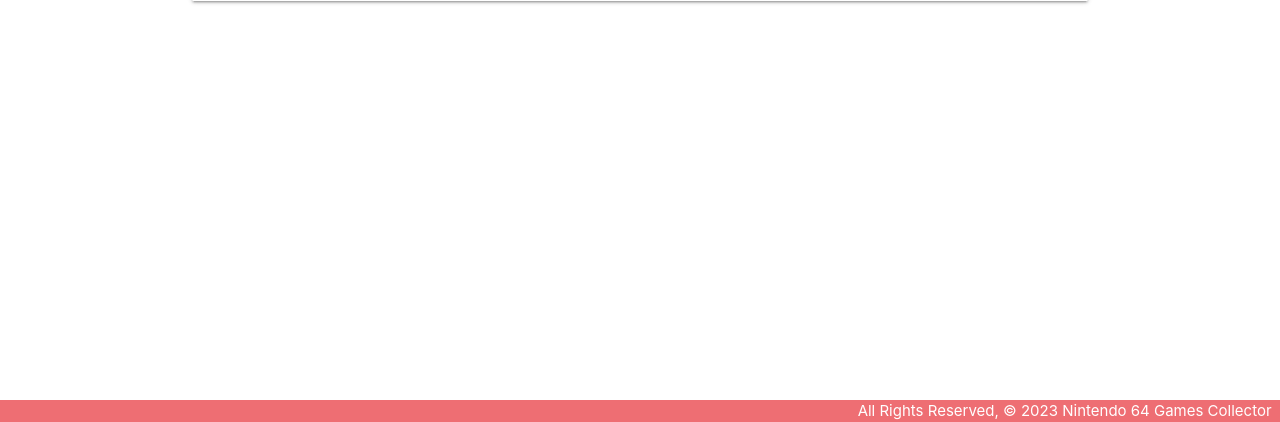
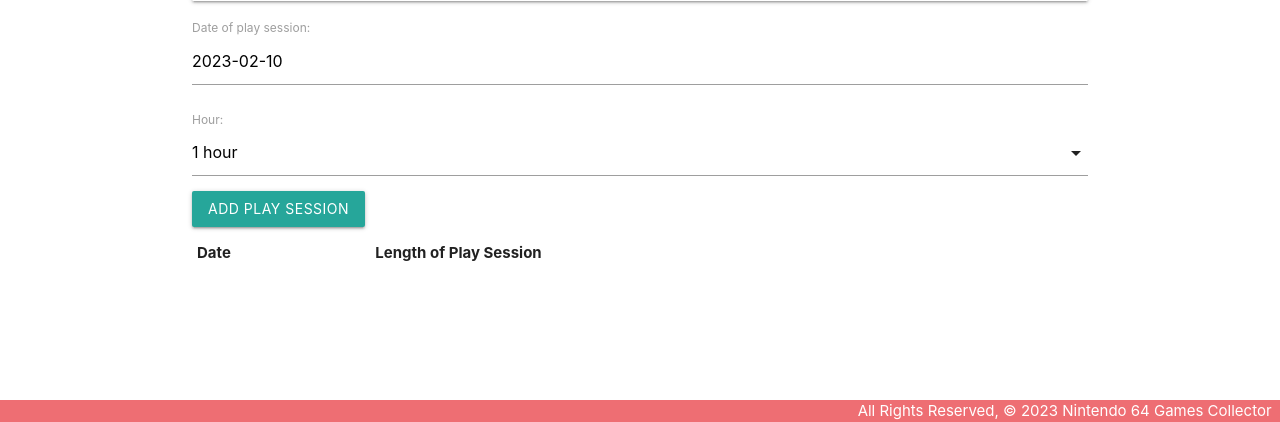
Before and after one commit to andrewtheo9/n64-game-collector, a Django app: template main_app/templates/n64games/detail.html in a window 1280 px wide. Shown: the part 378-800 px from the top of the page. Run offline with Django 4.2, Linux system fonts and the light colour scheme; the template is opened without the code that fills it: values that come from a table or form of the project are taken from there, others are empty.

Commit message:
part 4 done default styling

```diff
--- a/main_app/admin.py
+++ b/main_app/admin.py
@@ -1,6 +1,7 @@
 from django.contrib import admin
-from .models import N64game
+from .models import N64game, Session
 
 # Register your models here.
 
 admin.site.register(N64game)
+admin.site.register(Session)
--- /dev/null
+++ b/main_app/forms.py
@@ -0,0 +1,7 @@
+from django.forms import ModelForm
+from .models import Session
+
+class SessionForm(ModelForm):
+    class Meta:
+        model = Session
+        fields = ['date', 'hour']
--- a/main_app/models.py
+++ b/main_app/models.py
@@ -2,6 +2,18 @@ from django.db import models
 from django.urls import reverse
 
 # Create your models here.
+
+HOURS = (
+    ('1', '1 hour'),
+    ('2', '2 hours'),
+    ('3', '3 hours'),
+    ('4', '4 hours'),
+    ('5', '5 hours'),
+    ('6', '6 hours'),
+    ('7', '7 hours'),
+    ('8', '8 hours'),
+    ('9', '9 hours'),
+)
 
 class N64game(models.Model):
     title = models.CharField(max_length=50)
@@ -14,3 +26,19 @@ class N64game(models.Model):
 
     def get_absolute_url(self):
         return reverse('detail', kwargs={'n64game_id': self.id})
+
+class Session(models.Model):
+    date = models.DateField('Date of play session')
+    hour = models.CharField(
+        max_length=1,
+            choices=HOURS,
+            default=HOURS[0][0]
+            )
+
+    n64game = models.ForeignKey(N64game, on_delete=models.CASCADE)
+
+    def __str__(self):
+        return f"{self.get_hour_display()} on {self.date}"
+
+    class Meta:
+        ordering = ['-date']
--- a/main_app/templates/base.html
+++ b/main_app/templates/base.html
@@ -9,6 +9,7 @@
   <title>Nintendo 64 Games Collector</title>
   <link rel="stylesheet" href="https://cdnjs.cloudflare.com/ajax/libs/materialize/1.0.0/css/materialize.min.css">
   <link rel="stylesheet" type="text/css" href="{% static 'css/style.css' %}">
+  <script src="https://cdnjs.cloudflare.com/ajax/libs/materialize/1.0.0/js/materialize.min.js"></script>
 </head>
 <body>
   <header class="navbar-fixed">
--- a/main_app/templates/n64games/detail.html
+++ b/main_app/templates/n64games/detail.html
@@ -14,5 +14,41 @@
     <a href="{% url 'n64games_delete' n64game.id %}">Delete</a>
   </div>
 </div>
+<div class="col s6">
+    <form action="{% url 'add_session' n64game.id %}" method="POST">
+        {% csrf_token %}
+        {{ session_form.as_p }}
+        <input type="submit" class="btn" value="Add Play Session">
+      </form>
+  <table class="striped">
+    <thead>
+      <tr>
+        <th>Date</th>
+        <th>Length of Play Session</th>
+      </tr>
+    </thead>
+    <tbody>
+      {% for session in n64game.session_set.all %}
+      <tr>
+        <td>{{session.date}}</td>
+        <td>{{session.get_hour_display}}</td>
+      </tr>
+      {% endfor %}
+    </tbody>
+  </table>
+</div>
+<script>
+  const dateEl = document.getElementById("id_date");
+  // M is Materialize's global variable
+  M.Datepicker.init(dateEl, {
+    format: "yyyy-mm-dd",
+    defaultDate: new Date(),
+    setDefaultDate: true,
+    autoClose: true,
+  });
+
+  const selectEl = document.getElementById("id_hour");
+  M.FormSelect.init(selectEl);
+</script>
 
 {% endblock %}
--- a/main_app/urls.py
+++ b/main_app/urls.py
@@ -9,4 +9,5 @@ urlpatterns = [
     path('n64games/create/', views.N64gameCreate.as_view(), name='n64games_create'),
     path('n64games/<int:pk>/update/', views.N64gameUpdate.as_view(), name='n64games_update'),
     path('n64games/<int:pk>/delete/', views.N64gameDelete.as_view(), name='n64games_delete'),
+    path('n64games/<int:n64game_id>/add_session/', views.add_session, name='add_session')
 ]
```
Also changed, not shown: main_app/views.py (+12 -2 lines), main_app/migrations/0003_session.py (added), main_app/migrations/0004_alter_session_date_alter_session_length.py (added), main_app/migrations/0005_alter_session_date.py (added), main_app/migrations/0006_rename_length_session_hour.py (added).
